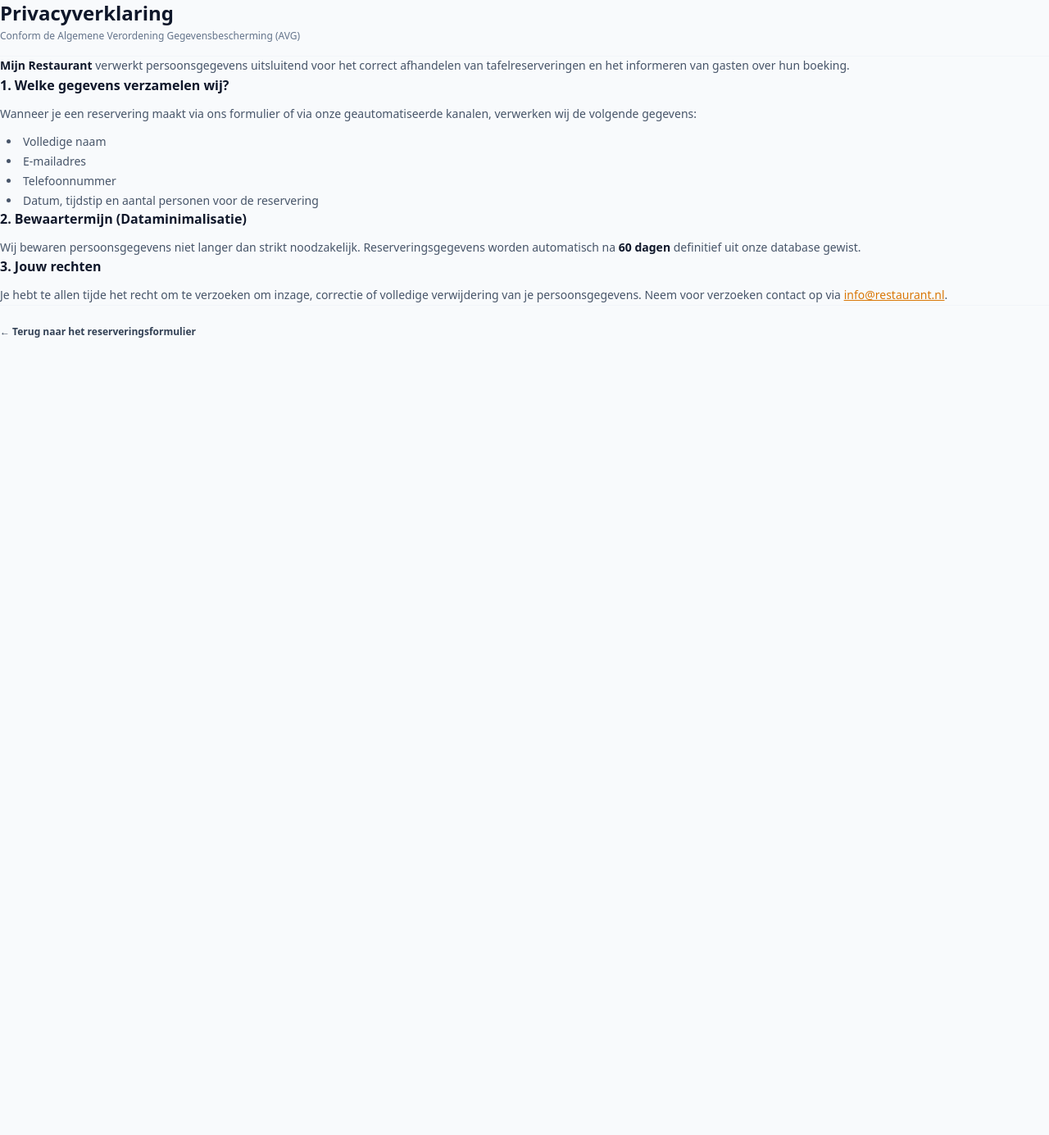
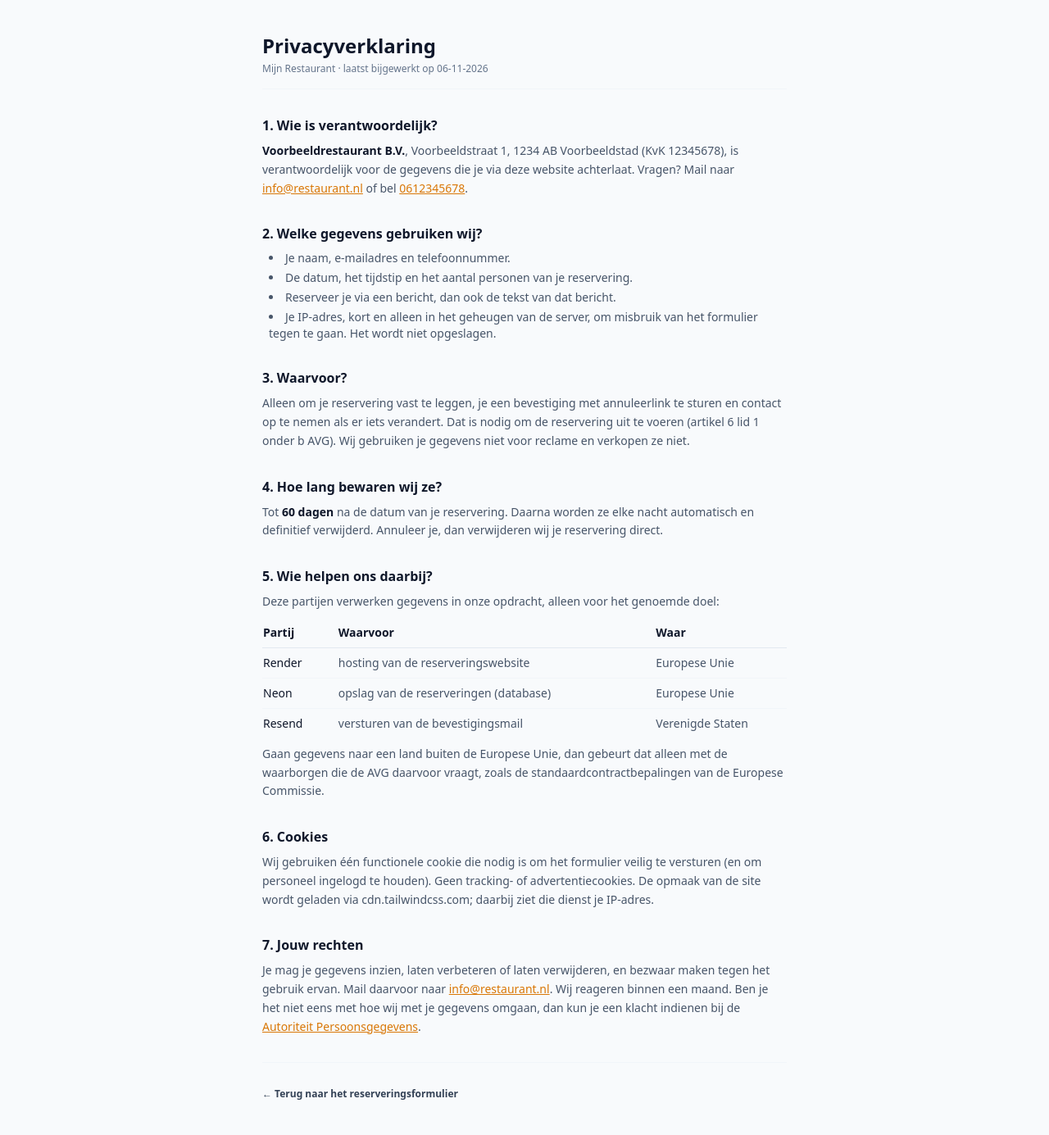
Before and after one commit to kevino-pro/Ressystem, a Flask app: page /privacy in a window 1280 px wide. Shown: the whole page at 82% size. Before the commit the page ends 412 px from the top, so only its background shows below. Run offline with Flask 3, Linux system fonts and the light colour scheme; some libraries are stand-ins or nearby versions.

Commit message:
modified:   templates/privacy.html 	new file:   tests/test_privacy_pagina.py

```diff
--- a/templates/privacy.html
+++ b/templates/privacy.html
@@ -1,52 +1,114 @@
 {% extends "base.html" %}
 {% block content %}
+{% set p = config.PRIVACY %}
+<main class="max-w-2xl mx-auto px-4 py-10 w-full space-y-8">
 <div class="border-b border-slate-100 pb-4">
     <h2 class="text-2xl font-bold text-slate-900">Privacyverklaring</h2>
-    <p class="text-xs text-slate-500 mt-1">Conform de Algemene Verordening Gegevensbescherming (AVG)</p>
-</div>
-
-<p class="text-sm text-slate-600 leading-relaxed">
-    <strong class="text-slate-900">{{ config.RESTAURANT_NAAM }}</strong> verwerkt persoonsgegevens uitsluitend voor het
-    correct afhandelen van tafelreserveringen en het informeren van gasten over hun boeking.
-</p>
-
-<div class="space-y-3">
-    <h3 class="text-base font-semibold text-slate-900">1. Welke gegevens verzamelen wij?</h3>
-    <p class="text-sm text-slate-600 leading-relaxed">
-        Wanneer je een reservering maakt via ons formulier of via onze geautomatiseerde kanalen, verwerken wij de
-        volgende gegevens:
-    </p>
-    <ul class="list-disc list-inside text-sm text-slate-600 space-y-1 pl-2">
-        <li>Volledige naam</li>
-        <li>E-mailadres</li>
-        <li>Telefoonnummer</li>
-        <li>Datum, tijdstip en aantal personen voor de reservering</li>
-    </ul>
-</div>
-
-<div class="space-y-3">
-    <h3 class="text-base font-semibold text-slate-900">2. Bewaartermijn (Dataminimalisatie)</h3>
-    <p class="text-sm text-slate-600 leading-relaxed">
-        Wij bewaren persoonsgegevens niet langer dan strikt noodzakelijk. Reserveringsgegevens worden automatisch na
-        <strong class="text-slate-900">{{ config.RETENTIE_DAGEN_AVG }} dagen</strong> definitief uit onze database
-        gewist.
+    <p class="text-xs text-slate-500 mt-1">
+        {{ config.RESTAURANT_NAAM }}{% if p %} · laatst bijgewerkt op {{ p.bijgewerkt.strftime('%d-%m-%Y') }}{% endif %}
     </p>
 </div>
 
-<div class="space-y-3">
-    <h3 class="text-base font-semibold text-slate-900">3. Jouw rechten</h3>
+{% if not p %}
+<p class="text-sm bg-amber-50 border border-amber-200 text-amber-800 rounded-lg p-3">
+    Deze installatie heeft nog geen sectie [privacy] in het restaurantbestand. Vul die in voordat de site live gaat.
+</p>
+{% endif %}
+
+<section class="space-y-2">
+    <h3 class="text-base font-semibold text-slate-900">1. Wie is verantwoordelijk?</h3>
     <p class="text-sm text-slate-600 leading-relaxed">
-        Je hebt te allen tijde het recht om te verzoeken om inzage, correctie of volledige verwijdering van je
-        persoonsgegevens. Neem voor verzoeken contact op via
-        <a href="mailto:{{ config.RESTAURANT_EMAIL }}" class="text-brand font-medium underline hover:opacity-80">{{
-            config.RESTAURANT_EMAIL }}</a>.
+        {% if p %}<strong class="text-slate-900">{{ p.verantwoordelijke }}</strong>, {{ p.adres }}{% if p.kvk %} (KvK {{ p.kvk }}){% endif %},
+        {% else %}<strong class="text-slate-900">{{ config.RESTAURANT_NAAM }}</strong>{% endif %}
+        is verantwoordelijk voor de gegevens die je via deze website achterlaat. Vragen? Mail naar
+        <a href="mailto:{{ config.RESTAURANT_EMAIL }}" class="text-brand font-medium underline">{{ config.RESTAURANT_EMAIL }}</a>
+        of bel <a href="tel:{{ config.RESTAURANT_TELEFOON }}" class="text-brand font-medium underline">{{ config.RESTAURANT_TELEFOON }}</a>.
     </p>
-</div>
+</section>
 
-<div class="pt-6 border-t border-slate-100 flex justify-between items-center">
+<section class="space-y-2">
+    <h3 class="text-base font-semibold text-slate-900">2. Welke gegevens gebruiken wij?</h3>
+    <ul class="list-disc list-inside text-sm text-slate-600 space-y-1 pl-2">
+        <li>Je naam, e-mailadres en telefoonnummer.</li>
+        <li>De datum, het tijdstip en het aantal personen van je reservering.</li>
+        <li>Reserveer je via een bericht, dan ook de tekst van dat bericht.</li>
+        <li>Je IP-adres, kort en alleen in het geheugen van de server, om misbruik van het formulier tegen te gaan. Het wordt niet opgeslagen.</li>
+    </ul>
+</section>
+
+<section class="space-y-2">
+    <h3 class="text-base font-semibold text-slate-900">3. Waarvoor?</h3>
+    <p class="text-sm text-slate-600 leading-relaxed">
+        Alleen om je reservering vast te leggen, je een bevestiging met annuleerlink te sturen en contact op te nemen
+        als er iets verandert. Dat is nodig om de reservering uit te voeren (artikel 6 lid 1 onder b AVG).
+        Wij gebruiken je gegevens niet voor reclame en verkopen ze niet.
+    </p>
+</section>
+
+<section class="space-y-2">
+    <h3 class="text-base font-semibold text-slate-900">4. Hoe lang bewaren wij ze?</h3>
+    <p class="text-sm text-slate-600 leading-relaxed">
+        Tot <strong class="text-slate-900">{{ config.RETENTIE_DAGEN_AVG }} dagen</strong> na de datum van je reservering.
+        Daarna worden ze elke nacht automatisch en definitief verwijderd. Annuleer je, dan verwijderen wij je reservering direct.
+    </p>
+</section>
+
+{% if p %}
+<section class="space-y-2">
+    <h3 class="text-base font-semibold text-slate-900">5. Wie helpen ons daarbij?</h3>
+    <p class="text-sm text-slate-600 leading-relaxed">
+        Deze partijen verwerken gegevens in onze opdracht, alleen voor het genoemde doel:
+    </p>
+    <div class="overflow-x-auto">
+        <table class="w-full text-left text-sm text-slate-600 border-collapse">
+            <thead>
+                <tr class="border-b border-slate-200 text-slate-900">
+                    <th class="py-2 pr-4 font-semibold">Partij</th>
+                    <th class="py-2 pr-4 font-semibold">Waarvoor</th>
+                    <th class="py-2 font-semibold">Waar</th>
+                </tr>
+            </thead>
+            <tbody class="divide-y divide-slate-100">
+                {% for v in p.verwerkers %}
+                <tr>
+                    <td class="py-2 pr-4 font-medium text-slate-900">{{ v.naam }}</td>
+                    <td class="py-2 pr-4">{{ v.doel }}</td>
+                    <td class="py-2">{{ v.locatie }}</td>
+                </tr>
+                {% endfor %}
+            </tbody>
+        </table>
+    </div>
+    <p class="text-sm text-slate-600 leading-relaxed">
+        Gaan gegevens naar een land buiten de Europese Unie, dan gebeurt dat alleen met de waarborgen die de AVG
+        daarvoor vraagt, zoals de standaardcontractbepalingen van de Europese Commissie.
+    </p>
+</section>
+{% endif %}
+
+<section class="space-y-2">
+    <h3 class="text-base font-semibold text-slate-900">{{ 6 if p else 5 }}. Cookies</h3>
+    <p class="text-sm text-slate-600 leading-relaxed">
+        Wij gebruiken één functionele cookie die nodig is om het formulier veilig te versturen (en om personeel
+        ingelogd te houden). Geen tracking- of advertentiecookies. De opmaak van de site wordt geladen via
+        cdn.tailwindcss.com; daarbij ziet die dienst je IP-adres.
+    </p>
+</section>
+
+<section class="space-y-2">
+    <h3 class="text-base font-semibold text-slate-900">{{ 7 if p else 6 }}. Jouw rechten</h3>
+    <p class="text-sm text-slate-600 leading-relaxed">
+        Je mag je gegevens inzien, laten verbeteren of laten verwijderen, en bezwaar maken tegen het gebruik ervan.
+        Mail daarvoor naar <a href="mailto:{{ config.RESTAURANT_EMAIL }}" class="text-brand font-medium underline">{{ config.RESTAURANT_EMAIL }}</a>.
+        Wij reageren binnen een maand. Ben je het niet eens met hoe wij met je gegevens omgaan, dan kun je een klacht
+        indienen bij de <a href="https://www.autoriteitpersoonsgegevens.nl" class="text-brand font-medium underline" rel="noopener">Autoriteit Persoonsgegevens</a>.
+    </p>
+</section>
+
+<div class="pt-6 border-t border-slate-100">
     <a href="/" class="inline-flex items-center text-xs font-semibold text-slate-700 hover:text-slate-900 transition">
         ← Terug naar het reserveringsformulier
     </a>
 </div>
-</div>
+</main>
 {% endblock %}
```
Also changed, not shown: tests/test_privacy_pagina.py (added, +80 -0 lines).
